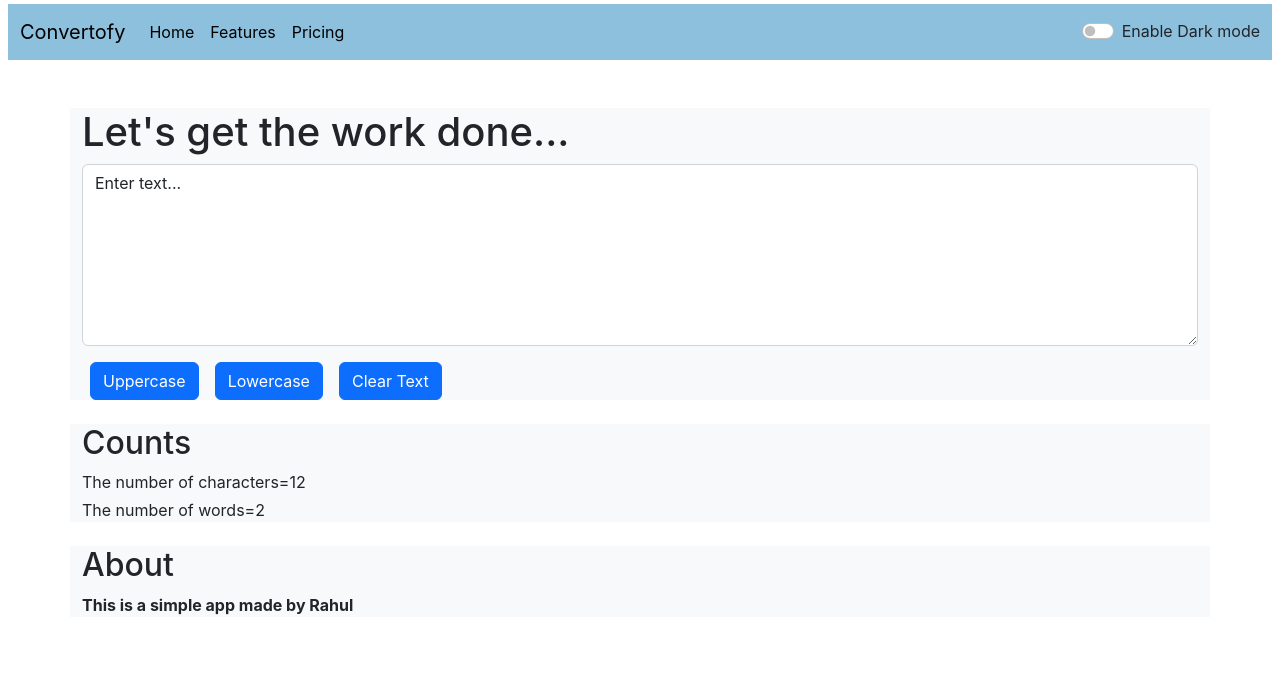
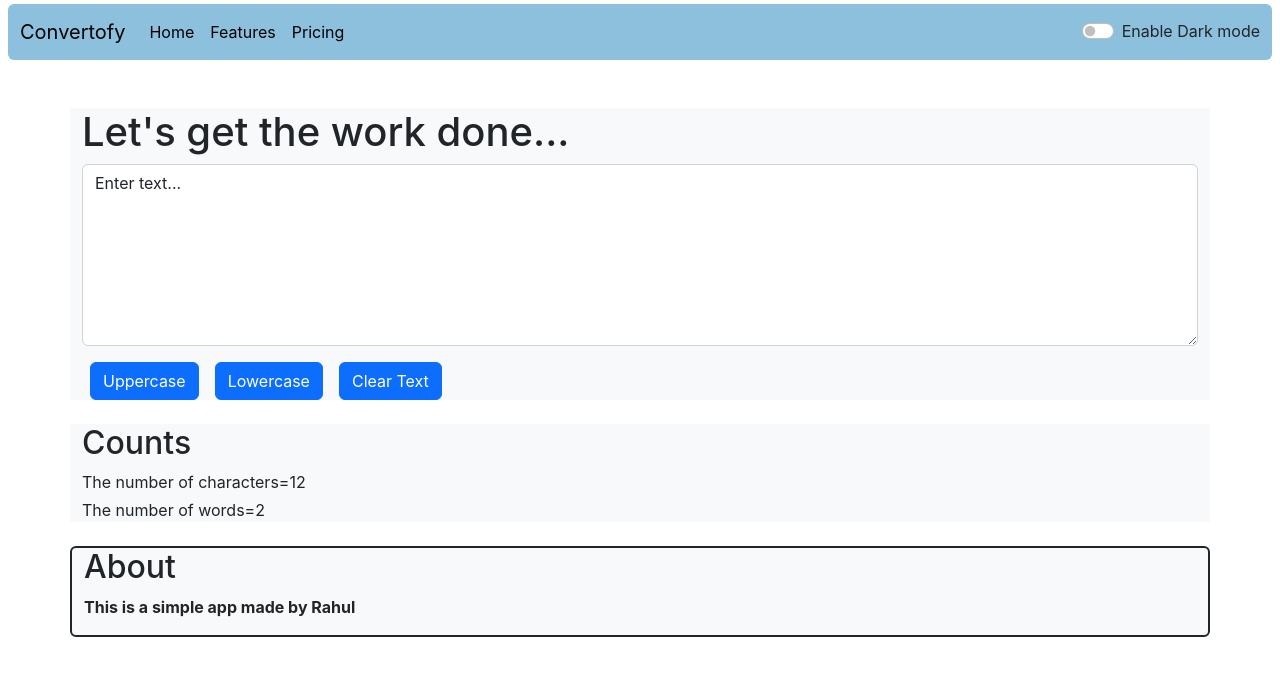
Before and after one commit to Rahul02-01/Convertofy, a React (Create React App) app: page / in a window 1280 px wide. Shown: the top 676 px of the page. Built offline with nearby package versions, Linux system fonts and the light colour scheme.

Commit message:
Added rounded borders to About section and navbar

```diff
--- a/src/components/About.js
+++ b/src/components/About.js
@@ -1,12 +1,11 @@
 import React from 'react'
-import { useState } from 'react'
 
 export default function About(props) {
 
 
 
   return (
-    <div className={`container mt-4 bg-${props.mode}`}>
+    <div className={`container mt-4 bg-${props.mode} border border-${props.mode==='light'?'dark':'light'} border-2 rounded`}>
       <h2 className={`text-${props.mode==='light'?'dark':'light'}`}>About</h2>
       <p className={`mt-2 text-${props.mode==='light'?'dark':'light'}`}><b> This is a simple app made by Rahul</b></p>
     </div>
--- a/src/components/Navbar.js
+++ b/src/components/Navbar.js
@@ -3,7 +3,7 @@ import React from 'react'
 export default function Navbar(props) {
     return (
         <>
-            <nav className="navbar navbar-expand-lg mt-1 ms-2 me-2">
+            <nav className="navbar navbar-expand-lg mt-1 ms-2 me-2 rounded">
                 <div className="container-fluid">
                     <a className="navbar-brand" href="#">{props.title}</a>
                     <button className="navbar-toggler" type="button" data-bs-toggle="collapse" data-bs-target="#navbarNavDropdown" aria-controls="navbarNavDropdown" aria-expanded="false" aria-label="Toggle navigation">
```
